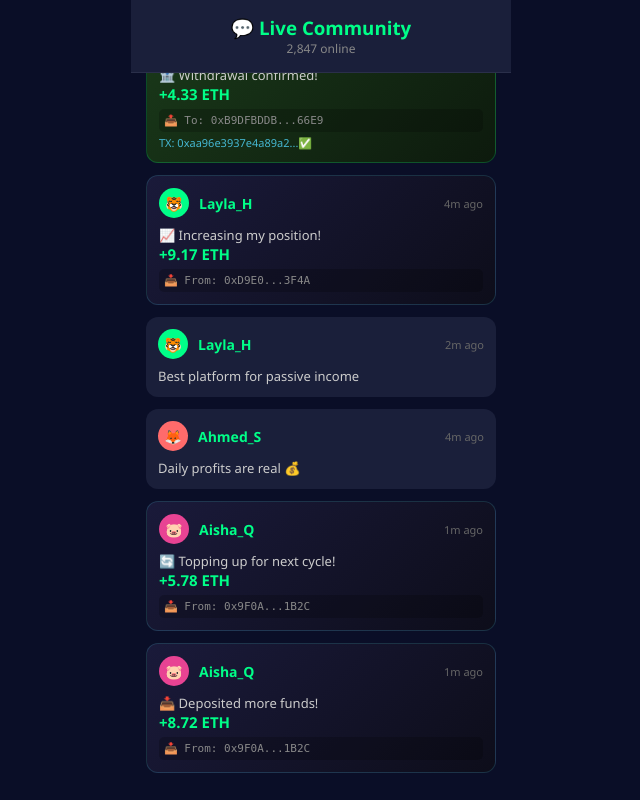
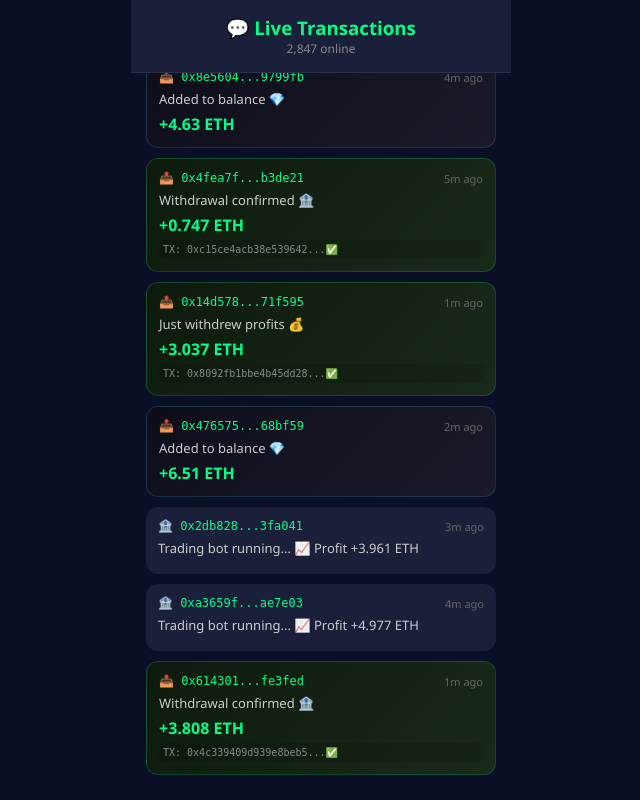
Before and after one commit to yoseefbb103-ux/saqr-trade, a Flask app: template templates/chat.html in a window 1280 px wide. Shown: the whole page, without its empty margins (319-959 px from the left). Run offline with Flask 3, Linux system fonts and the light colour scheme; the template is opened without the code that fills it, so the values that code supplies are empty.

Commit message:
Chat with addresses only - no names

```diff
--- a/templates/chat.html
+++ b/templates/chat.html
@@ -11,128 +11,90 @@ body{font-family:'Segoe UI',sans-serif;background:#0a0e27;color:#fff}
 .chat-header{background:#1a1f3a;padding:15px;text-align:center;border-bottom:1px solid #2a2f4a}
 .chat-header h3{color:#00ff88}.online{color:#888;font-size:12px}
 .chat-messages{flex:1;overflow-y:auto;padding:15px}
-.msg{margin:12px 0}
-.msg-withdraw{background:linear-gradient(135deg,#1a3a1a,#0d1a0d);border:1px solid #00ff8833;border-radius:12px;padding:12px}
-.msg-deposit{background:linear-gradient(135deg,#1a1a3a,#0d0d1a);border:1px solid #45B7D133;border-radius:12px;padding:12px}
+.msg{margin:10px 0}
+.msg-withdraw{background:linear-gradient(135deg,#0d1a0d,#1a2a1a);border:1px solid #00ff8833;border-radius:12px;padding:12px}
+.msg-deposit{background:linear-gradient(135deg,#0d0d1a,#1a1a2a);border:1px solid #45B7D133;border-radius:12px;padding:12px}
 .msg-normal{background:#1a1f3a;border-radius:12px;padding:12px}
-.msg-header{display:flex;align-items:center;gap:10px;margin-bottom:8px}
-.msg-avatar{width:30px;height:30px;border-radius:50%;display:flex;align-items:center;justify-content:center;font-size:14px;flex-shrink:0}
-.msg-name{font-weight:bold;font-size:14px;color:#00ff88}
-.msg-time{color:#666;font-size:11px;margin-left:auto}
-.msg-body{font-size:13px;color:#ccc}
-.msg-address{font-family:monospace;font-size:11px;color:#888;margin-top:5px;background:#00000033;padding:5px;border-radius:5px}
-.msg-amount{color:#00ff88;font-weight:bold;font-size:15px}
-.msg-tx{color:#45B7D1;font-size:11px;margin-top:3px}
+.msg-header{display:flex;justify-content:space-between;margin-bottom:5px}
+.msg-address{font-family:monospace;font-size:12px;color:#00ff88}
+.msg-time{color:#666;font-size:11px}
+.msg-body{font-size:13px;color:#ccc;margin:5px 0}
+.msg-amount{color:#00ff88;font-weight:bold;font-size:16px}
+.msg-tx{font-family:monospace;font-size:10px;color:#888;margin-top:4px;background:#00000022;padding:4px;border-radius:5px}
 </style>
 </head>
 <body>
 <div class="chat-container">
 <div class="chat-header">
-<h3>💬 Live Community</h3>
+<h3>💬 Live Transactions</h3>
 <p class="online" id="onlineCount">2,847 online</p>
 </div>
 <div class="chat-messages" id="messages"></div>
 </div>
 
 <script>
-const users = [
-    {name:'Ahmed_S', avatar:'🦊', color:'#FF6B6B', wallet:'0x7A3B...9F2E'},
-    {name:'Sara_K', avatar:'🐸', color:'#4ECDC4', wallet:'0xB1C2...4D5E'},
-    {name:'Mohammed_R', avatar:'🐼', color:'#45B7D1', wallet:'0xF6E7...8A9B'},
-    {name:'Noura_A', avatar:'🐨', color:'#F9CA24', wallet:'0xC3D4...1E2F'},
-    {name:'Fahad_M', avatar:'🦁', color:'#6C5CE7', wallet:'0xA5B6...7C8D'},
-    {name:'Layla_H', avatar:'🐯', color:'#00FF88', wallet:'0xD9E0...3F4A'},
-    {name:'Omar_B', avatar:'🐮', color:'#FF8C00', wallet:'0x1B2C...5D6E'},
-    {name:'Aisha_Q', avatar:'🐷', color:'#E84393', wallet:'0x9F0A...1B2C'}
-];
-
 function randomAddress() {
-    return '0x' + Array.from({length:4},()=>Math.random().toString(16).substring(2,6)).join('').toUpperCase();
+    return '0x' + Array.from({length:40},()=>Math.floor(Math.random()*16).toString(16)).join('');
 }
 
-const withdrawMsgs = [
-    '✅ Withdrawal successful!',
-    '💰 Just withdrew my profits!',
-    '💸 Cashed out to wallet!',
-    '🏦 Withdrawal confirmed!'
-];
+function shortAddress(addr) {
+    return addr.substring(0,8) + '...' + addr.substring(addr.length-6);
+}
 
-const depositMsgs = [
-    '📥 Deposited more funds!',
-    '💎 Added to my balance!',
-    '🔄 Topping up for next cycle!',
-    '📈 Increasing my position!'
-];
-
-const normalMsgs = [
-    'Best trading bot ever! 🚀',
-    'The AI is incredible!',
-    'Daily profits are real 💰',
-    'Best platform for passive income',
-    'SAQR Trade is the future 🔥',
-    'Trading bot never loses!'
-];
+const msgs = ['Withdrawal successful ✅','Just withdrew profits 💰','Cashed out! 💸','Withdrawal confirmed 🏦'];
+const depositMsgs = ['Deposited more funds 📥','Added to balance 💎','Topping up for next cycle 🔄'];
 
 function addMessage() {
-    const user = users[Math.floor(Math.random() * users.length)];
-    const type = Math.random();
-    const container = document.getElementById('messages');
+    const addr = randomAddress();
+    const isWithdraw = Math.random() < 0.6;
+    const amount = (Math.random() * 5 + 0.5).toFixed(3);
+    const time = Math.floor(Math.random() * 5) + 1;
+    const tx = '0x' + Array.from({length:64},()=>Math.floor(Math.random()*16).toString(16)).join('');
+
     const div = document.createElement('div');
     div.className = 'msg';
 
-    if (type < 0.3) {
-        // سحب
-        const addr = '0x' + Array.from({length:8},()=>Math.random().toString(16).substring(2,6)).join('').toUpperCase();
-        const amount = (Math.random() * 5 + 1).toFixed(2);
+    if (isWithdraw) {
         div.innerHTML = `
         <div class="msg-withdraw">
             <div class="msg-header">
-                <div class="msg-avatar" style="background:${user.color}">${user.avatar}</div>
-                <span class="msg-name">${user.name}</span>
-                <span class="msg-time">${Math.floor(Math.random()*5)+1}m ago</span>
+                <span class="msg-address">📤 ${shortAddress(addr)}</span>
+                <span class="msg-time">${time}m ago</span>
             </div>
-            <div class="msg-body">${withdrawMsgs[Math.floor(Math.random()*withdrawMsgs.length)]}</div>
+            <div class="msg-body">${msgs[Math.floor(Math.random()*msgs.length)]}</div>
             <div class="msg-amount">+${amount} ETH</div>
-            <div class="msg-address">📤 To: ${addr.substring(0,10)}...${addr.substring(addr.length-4)}</div>
-            <div class="msg-tx">TX: 0x${Array.from({length:4},()=>Math.random().toString(16).substring(2,6)).join('')}...✅</div>
+            <div class="msg-tx">TX: ${tx.substring(0,20)}...✅</div>
         </div>`;
-    } else if (type < 0.5) {
-        // إيداع
-        const addr = user.wallet;
-        const amount = (Math.random() * 10 + 1).toFixed(2);
+    } else if (Math.random() < 0.5) {
         div.innerHTML = `
         <div class="msg-deposit">
             <div class="msg-header">
-                <div class="msg-avatar" style="background:${user.color}">${user.avatar}</div>
-                <span class="msg-name">${user.name}</span>
-                <span class="msg-time">${Math.floor(Math.random()*5)+1}m ago</span>
+                <span class="msg-address">📥 ${shortAddress(addr)}</span>
+                <span class="msg-time">${time}m ago</span>
             </div>
             <div class="msg-body">${depositMsgs[Math.floor(Math.random()*depositMsgs.length)]}</div>
-            <div class="msg-amount">+${amount} ETH</div>
-            <div class="msg-address">📥 From: ${addr}</div>
+            <div class="msg-amount">+${(Math.random()*10+1).toFixed(2)} ETH</div>
         </div>`;
     } else {
-        // عادي
         div.innerHTML = `
         <div class="msg-normal">
             <div class="msg-header">
-                <div class="msg-avatar" style="background:${user.color}">${user.avatar}</div>
-                <span class="msg-name">${user.name}</span>
-                <span class="msg-time">${Math.floor(Math.random()*5)+1}m ago</span>
+                <span class="msg-address">🏦 ${shortAddress(addr)}</span>
+                <span class="msg-time">${time}m ago</span>
             </div>
-            <div class="msg-body">${normalMsgs[Math.floor(Math.random()*normalMsgs.length)]}</div>
+            <div class="msg-body">Trading bot running... 📈 Profit +${amount} ETH</div>
         </div>`;
     }
 
+    const container = document.getElementById('messages');
     container.appendChild(div);
     container.scrollTop = container.scrollHeight;
-    if (container.children.length > 40) container.removeChild(container.firstChild);
+    if (container.children.length > 30) container.removeChild(container.firstChild);
 }
 
 setInterval(() => addMessage(), Math.random() * 4000 + 2000);
-for(let i=0; i<12; i++) setTimeout(() => addMessage(), i * 400);
+for(let i=0; i<10; i++) setTimeout(() => addMessage(), i * 500);
 
-// Online count
 setInterval(() => {
     document.getElementById('onlineCount').textContent =
         (2800 + Math.floor(Math.random() * 100)).toLocaleString() + ' online';
```
